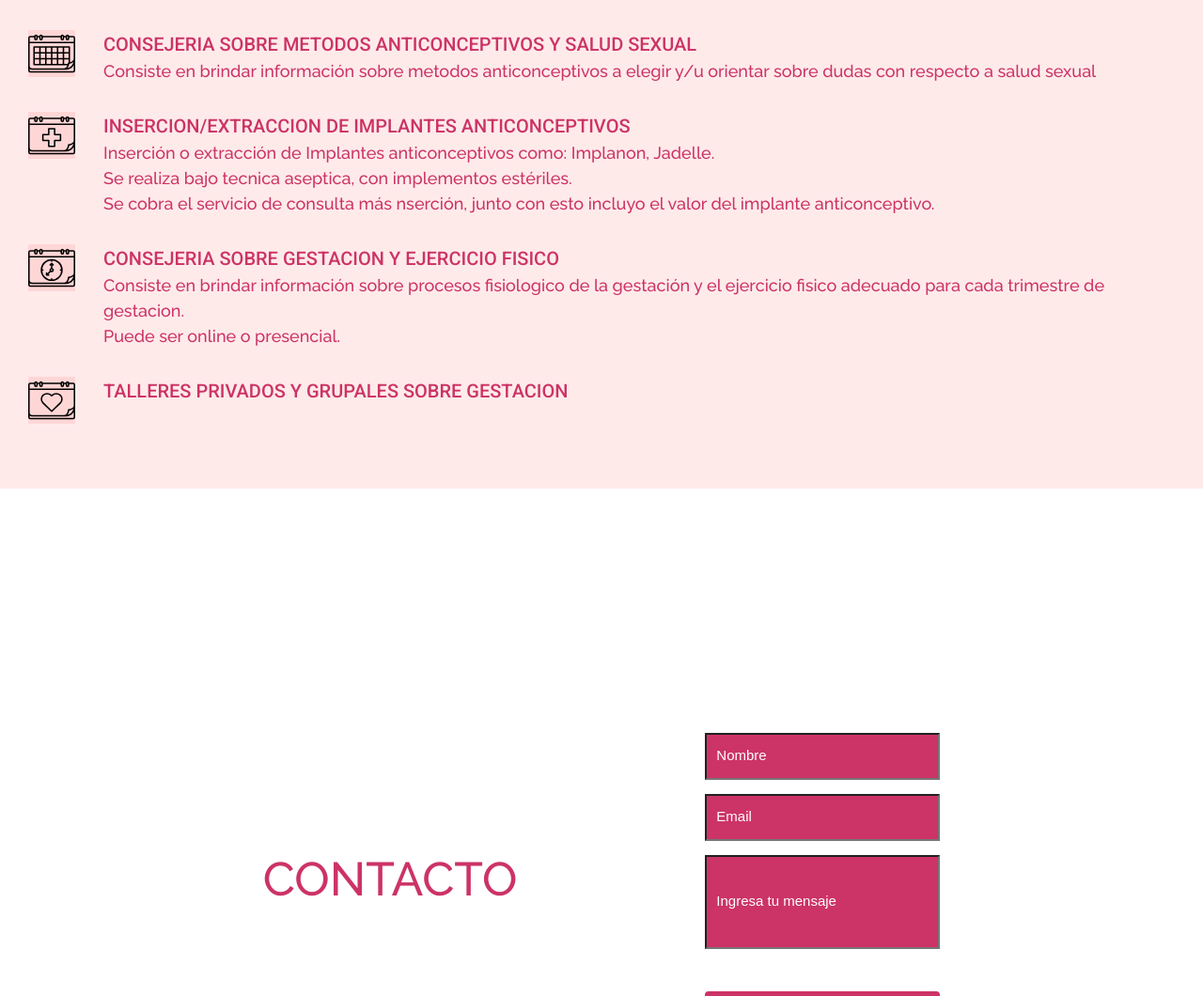
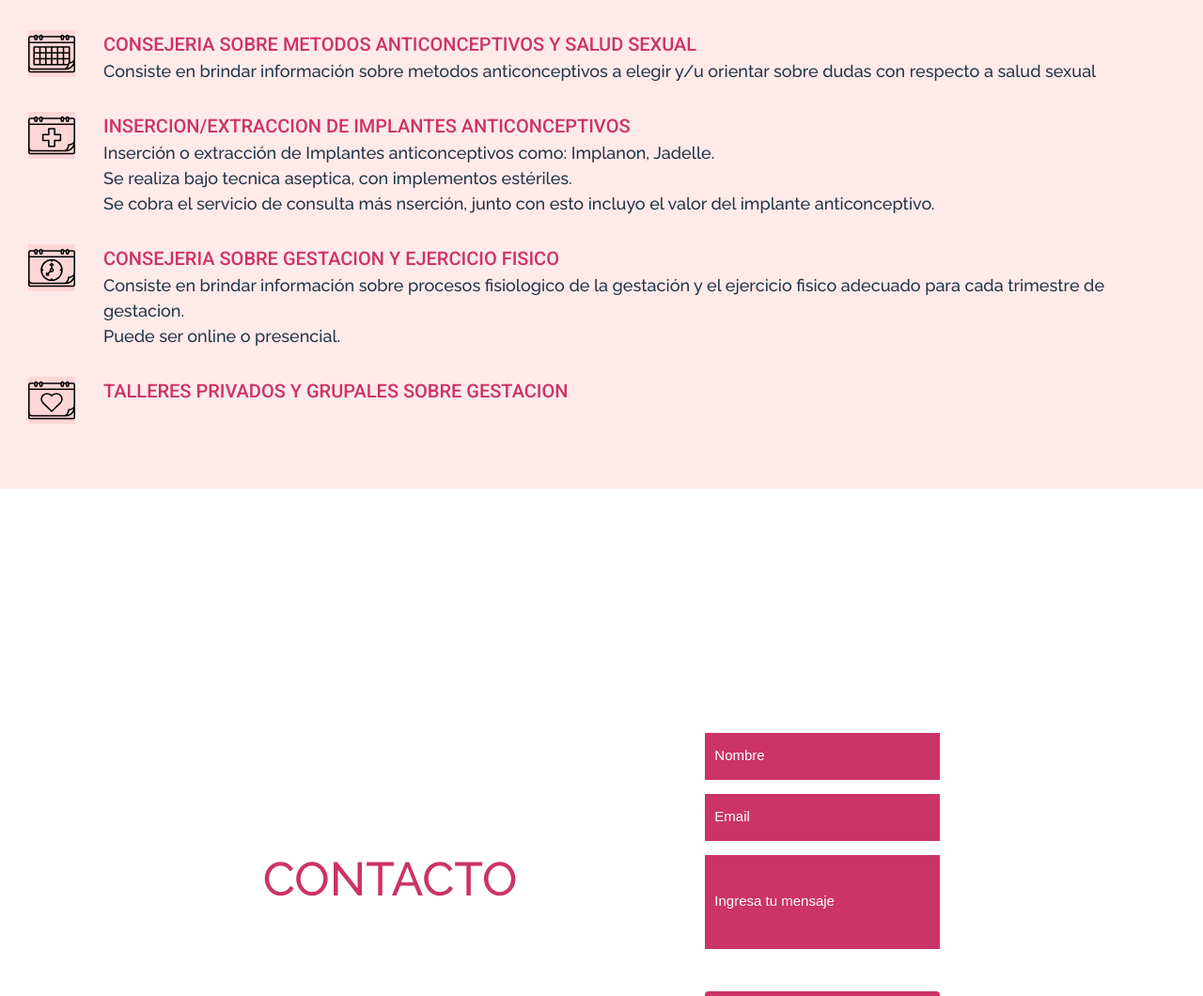
Before and after one commit to claunicole/carla-landing, a React (Vite) app: page / in a window 1280 px wide. Shown: the part 1650-2710 px from the top of the page at 94% size. Built offline with nearby package versions, Linux system fonts and the light colour scheme.

Commit message:
color text

```diff
--- a/src/About/About.css
+++ b/src/About/About.css
@@ -1,6 +1,6 @@
 .about-container {
   background-color: white;
-  color: black;
+  color: #213547;
   display: flex;
   flex-direction: column;
   min-height: 90vh;
--- a/src/Contact/Contact.css
+++ b/src/Contact/Contact.css
@@ -17,6 +17,7 @@
   display: flex;
   flex-direction: column;
   padding-top: 50px;
+
 }
 
 .user-info {
@@ -27,6 +28,7 @@
   font-size: 1rem;
   background-color: #CC3366;
   color: white;
+  border: none;
 }
 
 .message-info {
@@ -37,6 +39,7 @@
   font-size: 1rem;
   background-color: #CC3366;
   color: white;
+  border: none;
 }
 
 .button-message {
--- a/src/Services/Services.css
+++ b/src/Services/Services.css
@@ -14,16 +14,20 @@
   font-size: 2.5rem;
   padding-bottom: 20px;
   font-family: 'Raleway', sans-serif;
+
 }
 
 .services-container h3 {
   font-size: 1.8rem;
   font-family: 'Roboto', sans-serif;
+
 }
 
 .services-container p {
   font-size: 1.5rem;
   font-family: 'Raleway', sans-serif;
+  color: #213547;
+
 }
 
 ul {
```
